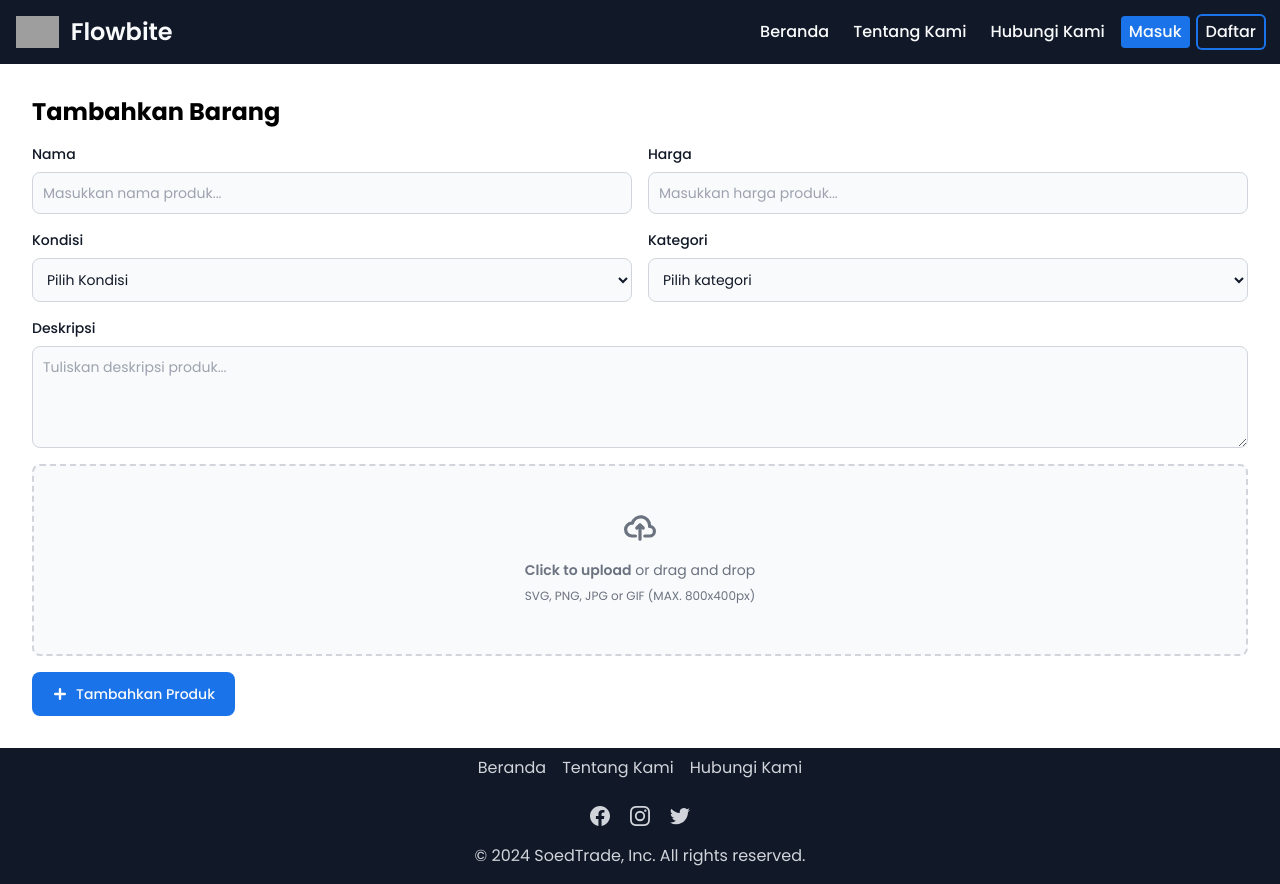
After one commit to JackBerck/soedtrade, a PHP site: template app/View/User/tambah-barang.php in a window 1280 px wide. The commit adds this page. Run offline with PHP 8.4, Linux system fonts and the light colour scheme; the template is opened without the code that fills it, so the values that code supplies are empty; some libraries are stand-ins or nearby versions; grey boxes are pictures that could not be loaded.

Commit message:
feat: adding add product (exclude images)

```diff
--- a/app/View/User/index.php
+++ b/app/View/User/index.php
@@ -46,7 +46,7 @@ $user = $model["user"] ?? null;
                 </div>
             </aside>
             <form
-                    id="updateForm" action="/users" method="post" enctype="multipart/form-data"
+                    action="/users" method="post" enctype="multipart/form-data"
                     class="small-font-size flex flex-col gap-4 mb-4 w-full max-w-lg"
             >
                 <div class="flex items-center gap-4">
--- /dev/null
+++ b/app/View/User/tambah-barang.php
@@ -0,0 +1,132 @@
+<section
+        id="add-product"
+        class="section-padding-x pt-24 pb-8 small-font-size"
+>
+    <div class="max-w-screen-xl container">
+        <h1 class="font-bold subheader-font-size mb-4">Tambahkan Barang</h1>
+        <form action="/users/tambah-barang" method="post">
+            <div class="grid gap-4 mb-4 sm:grid-cols-2">
+                <div>
+                    <label for="name" class="block mb-2 font-medium text-dark-base"
+                    >Nama</label
+                    >
+                    <input
+                            type="text"
+                            name="name"
+                            id="name"
+                            class="bg-gray-50 border border-gray-300 text-dark-base rounded-lg focus:ring-primary-600 focus:border-primary-600 block w-full p-2.5"
+                            placeholder="Masukkan nama produk..."
+                            required=""
+                    />
+                </div>
+                <div>
+                    <label for="price" class="block mb-2 font-medium text-dark-base"
+                    >Harga</label
+                    >
+                    <input
+                            type="text"
+                            name="price"
+                            id="price"
+                            class="bg-gray-50 border border-gray-300 text-dark-base rounded-lg focus:ring-primary-600 focus:border-primary-600 block w-full p-2.5"
+                            placeholder="Masukkan harga produk..."
+                            inputmode="numeric"
+                            required=""
+                    />
+                </div>
+                <div>
+                    <label for="condition" class="block mb-2 font-medium text-dark-base"
+                    >Kondisi</label
+                    >
+                    <select
+                            id="condition"
+                            name="condition"
+                            class="bg-gray-50 border border-gray-300 text-dark-base rounded-lg focus:ring-primary-500 focus:border-primary-500 block w-full p-2.5"
+                    >
+                        <option selected="">Pilih Kondisi</option>
+                        <option value="Baru">Baru</option>
+                        <option value="Bekas">Bekas</option>
+                    </select>
+                </div>
+                <div>
+                    <label for="category" class="block mb-2 font-medium text-dark-base"
+                    >Kategori</label
+                    >
+                    <select
+                            id="category"
+                            name="category"
+                            class="bg-gray-50 border border-gray-300 text-dark-base rounded-lg focus:ring-primary-500 focus:border-primary-500 block w-full p-2.5"
+                    >
+                        <option selected="">Pilih kategori</option>
+                        <option value="Elektronik">Elektronik</option>
+                        <option value="Kendaraan">Kendaraan</option>
+                        <option value="Alat Musik">Alat Musik</option>
+                        <option value="Pekaian">Pakaian</option>
+                        <option value="Hobi & Hiburan">Hobi & Hiburan</option>
+                    </select>
+                </div>
+                <div class="sm:col-span-2">
+                    <label
+                            for="description"
+                            class="block mb-2 font-medium text-dark-base">Deskripsi</label
+                    >
+                    <textarea
+                            id="description"
+                            name="description"
+                            rows="4"
+                            class="block p-2.5 w-full text-dark-base bg-gray-50 rounded-lg border border-gray-300 focus:ring-primary-500 focus:border-primary-500"
+                            placeholder="Tuliskan deskripsi produk..."></textarea>
+                </div>
+                <div class="flex items-center justify-center w-full sm:col-span-2">
+                    <label
+                            for="dropzone-file"
+                            class="flex flex-col items-center justify-center w-full h-48 border-2 border-gray-300 border-dashed rounded-lg cursor-pointer bg-gray-50"
+                    >
+                        <div class="flex flex-col items-center justify-center pt-5 pb-6">
+                            <svg
+                                    class="w-8 h-8 mb-4 text-gray-500 dark:text-gray-400"
+                                    aria-hidden="true"
+                                    xmlns="http://www.w3.org/2000/svg"
+                                    fill="none"
+                                    viewBox="0 0 20 16"
+                            >
+                                <path
+                                        stroke="currentColor"
+                                        stroke-linecap="round"
+                                        stroke-linejoin="round"
+                                        stroke-width="2"
+                                        d="M13 13h3a3 3 0 0 0 0-6h-.025A5.56 5.56 0 0 0 16 6.5 5.5 5.5 0 0 0 5.207 5.021C5.137 5.017 5.071 5 5 5a4 4 0 0 0 0 8h2.167M10 15V6m0 0L8 8m2-2 2 2"
+                                ></path>
+                            </svg>
+                            <p class="mb-2 text-gray-500 dark:text-gray-400">
+                                <span class="font-semibold">Click to upload</span> or drag and
+                                drop
+                            </p>
+                            <p class="text-xs text-gray-500 dark:text-gray-400">
+                                SVG, PNG, JPG or GIF (MAX. 800x400px)
+                            </p>
+                        </div>
+                        <input id="dropzone-file" type="file" class="hidden"/>
+                    </label>
+                </div>
+            </div>
+            <button
+                    type="submit"
+                    class="text-light-base bg-blue-base inline-flex items-center bg-primary-700 hover:bg-primary-800 focus:ring-4 focus:outline-none focus:ring-primary-300 font-medium rounded-lg px-5 py-2.5 text-center"
+            >
+                <svg
+                        class="mr-1 -ml-1 w-6 h-6"
+                        fill="currentColor"
+                        viewBox="0 0 20 20"
+                        xmlns="http://www.w3.org/2000/svg"
+                >
+                    <path
+                            fill-rule="evenodd"
+                            d="M10 5a1 1 0 011 1v3h3a1 1 0 110 2h-3v3a1 1 0 11-2 0v-3H6a1 1 0 110-2h3V6a1 1 0 011-1z"
+                            clip-rule="evenodd"></path>
+                </svg
+                >
+                Tambahkan Produk
+            </button>
+        </form>
+    </div>
+</section>
--- a/public/css/output.css
+++ b/public/css/output.css
@@ -631,6 +631,10 @@ video {
   bottom: 0px;
 }
 
+.bottom-8 {
+  bottom: 2rem;
+}
+
 .end-0 {
   inset-inline-end: 0px;
 }
@@ -641,6 +645,10 @@ video {
 
 .right-0 {
   right: 0px;
+}
+
+.right-8 {
+  right: 2rem;
 }
 
 .top-0 {
@@ -754,6 +762,14 @@ video {
   margin-top: 2rem;
 }
 
+.-ml-1 {
+  margin-left: -0.25rem;
+}
+
+.mr-1 {
+  margin-right: 0.25rem;
+}
+
 .block {
   display: block;
 }
@@ -834,6 +850,10 @@ video {
 
 .h-full {
   height: 100%;
+}
+
+.h-48 {
+  height: 12rem;
 }
 
 .min-h-screen {
@@ -1127,6 +1147,10 @@ video {
   border-width: 1px;
 }
 
+.border-2 {
+  border-width: 2px;
+}
+
 .border-b {
   border-bottom-width: 1px;
 }
@@ -1137,6 +1161,10 @@ video {
 
 .border-s-2 {
   border-inline-start-width: 2px;
+}
+
+.border-dashed {
+  border-style: dashed;
 }
 
 .border-blue-700 {
@@ -1359,6 +1387,11 @@ video {
   padding-bottom: 1px;
 }
 
+.px-5 {
+  padding-left: 1.25rem;
+  padding-right: 1.25rem;
+}
+
 .pb-1 {
   padding-bottom: 0.25rem;
 }
@@ -1421,6 +1454,10 @@ video {
 
 .pt-8 {
   padding-top: 2rem;
+}
+
+.pb-6 {
+  padding-bottom: 1.5rem;
 }
 
 .text-left {
@@ -1634,6 +1671,12 @@ video {
 .ring-2 {
   --tw-ring-offset-shadow: var(--tw-ring-inset) 0 0 0 var(--tw-ring-offset-width) var(--tw-ring-offset-color);
   --tw-ring-shadow: var(--tw-ring-inset) 0 0 0 calc(2px + var(--tw-ring-offset-width)) var(--tw-ring-color);
+  box-shadow: var(--tw-ring-offset-shadow), var(--tw-ring-shadow), var(--tw-shadow, 0 0 #0000);
+}
+
+.ring-4 {
+  --tw-ring-offset-shadow: var(--tw-ring-inset) 0 0 0 var(--tw-ring-offset-width) var(--tw-ring-offset-color);
+  --tw-ring-shadow: var(--tw-ring-inset) 0 0 0 calc(4px + var(--tw-ring-offset-width)) var(--tw-ring-color);
   box-shadow: var(--tw-ring-offset-shadow), var(--tw-ring-shadow), var(--tw-shadow, 0 0 #0000);
 }
 
@@ -1921,6 +1964,12 @@ video {
   box-shadow: var(--tw-ring-offset-shadow), var(--tw-ring-shadow), var(--tw-shadow, 0 0 #0000);
 }
 
+.focus\:ring-4:focus {
+  --tw-ring-offset-shadow: var(--tw-ring-inset) 0 0 0 var(--tw-ring-offset-width) var(--tw-ring-offset-color);
+  --tw-ring-shadow: var(--tw-ring-inset) 0 0 0 calc(4px + var(--tw-ring-offset-width)) var(--tw-ring-color);
+  box-shadow: var(--tw-ring-offset-shadow), var(--tw-ring-shadow), var(--tw-shadow, 0 0 #0000);
+}
+
 .focus\:ring-red-500:focus {
   --tw-ring-opacity: 1;
   --tw-ring-color: rgb(239 68 68 / var(--tw-ring-opacity));
@@ -1931,6 +1980,10 @@ video {
 }
 
 @media (min-width: 640px) {
+  .sm\:col-span-2 {
+    grid-column: span 2 / span 2;
+  }
+
   .sm\:mx-auto {
     margin-left: auto;
     margin-right: auto;
@@ -1981,6 +2034,10 @@ video {
     max-width: 24rem;
   }
 
+  .sm\:grid-cols-2 {
+    grid-template-columns: repeat(2, minmax(0, 1fr));
+  }
+
   .sm\:rounded-lg {
     border-radius: 0.5rem;
   }
@@ -2054,12 +2111,20 @@ video {
     aspect-ratio: 21/9;
   }
 
+  .md\:h-8 {
+    height: 2rem;
+  }
+
   .md\:h-96 {
     height: 24rem;
   }
 
   .md\:w-1\/3 {
     width: 33.333333%;
+  }
+
+  .md\:w-8 {
+    width: 2rem;
   }
 
   .md\:w-auto {
@@ -2114,6 +2179,10 @@ video {
     padding: 0px;
   }
 
+  .md\:p-4 {
+    padding: 1rem;
+  }
+
   .md\:px-5 {
     padding-left: 1.25rem;
     padding-right: 1.25rem;
@@ -2354,3 +2423,10 @@ video {
     text-align: right;
   }
 }
+
+@media (prefers-color-scheme: dark) {
+  .dark\:text-gray-400 {
+    --tw-text-opacity: 1;
+    color: rgb(156 163 175 / var(--tw-text-opacity));
+  }
+}
--- a/public/index.php
+++ b/public/index.php
@@ -26,5 +26,7 @@ Router::add('GET', '/about-us', \JackBerck\SoedTrade\Controller\AboutUsControlle
 Router::add('GET', '/contact-us', \JackBerck\SoedTrade\Controller\ContactUsController::class, 'index', []);
 Router::add('GET', '/users', \JackBerck\SoedTrade\Controller\UserController::class, 'index', [MustLoginMiddleware::class]);
 Router::add("POST", "/users", \JackBerck\SoedTrade\Controller\UserController::class, "postUpdateProfile", [MustLoginMiddleware::class]);
+Router::add('GET', "/users/tambah-barang", \JackBerck\SoedTrade\Controller\UserController::class, "addProduct", [MustLoginMiddleware::class]);
+Router::add('POST', "/users/tambah-barang", \JackBerck\SoedTrade\Controller\UserController::class, "postAddProduct", [MustLoginMiddleware::class]);
 
 Router::run();
```
Also changed, not shown: app/Controller/UserController.php (+49 -0 lines), app/Domain/Product.php (added, +15 -0 lines), app/Model/ProductAddRequest.php (added, +14 -0 lines), app/Model/ProductAddResponse.php (added, +10 -0 lines), app/Service/UserService.php (+43 -0 lines), app/View/Home/index.php (+33 -11 lines), app/View/User/profile.php (deleted, +0 -31 lines).
